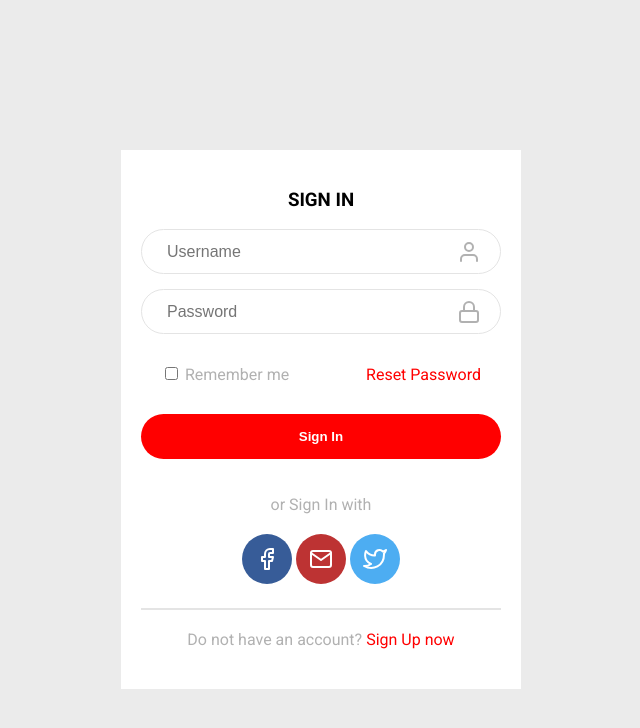
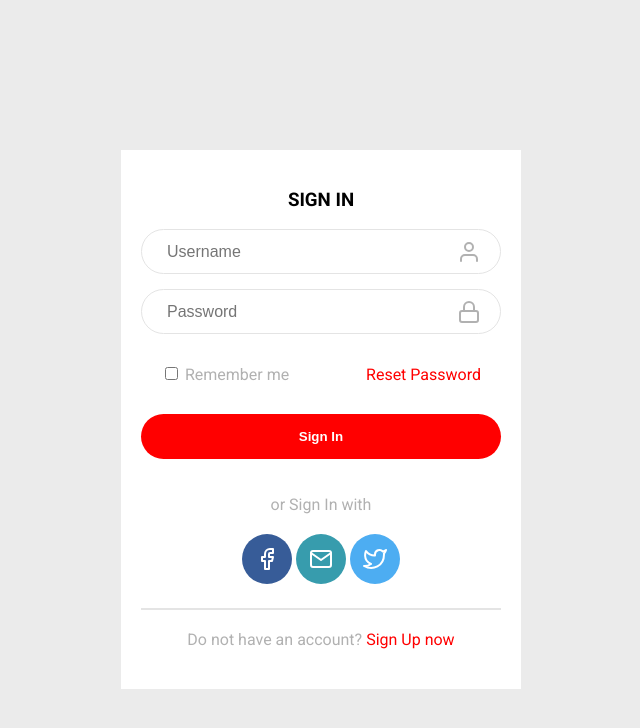
Before and after one commit to rrdelima/SignInForm, a plain HTML site: page index.html in a window 1280 px wide. Shown: the whole page, without its empty margins (319-959 px from the left). Drawn offline with nearby package versions, Linux system fonts and the light colour scheme.

Commit message:
Update style.css

```diff
--- a/style.css
+++ b/style.css
@@ -99,7 +99,7 @@ form .social-media-container .icon-container{
 }
 
 form .social-media-container .icon-container:nth-child(2){
-    background: #bd3333;
+    background: #379cad;
 }
 
 form .social-media-container .icon-container:nth-child(3){
```
